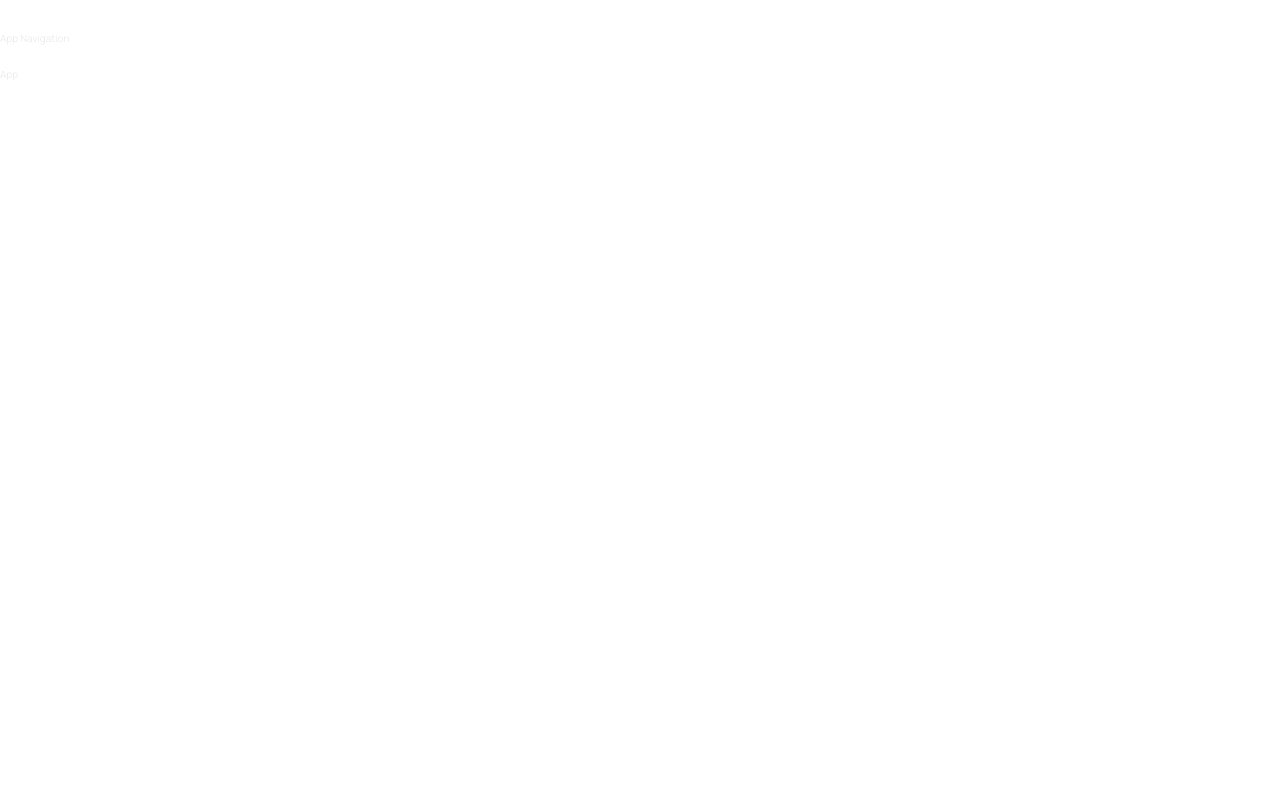
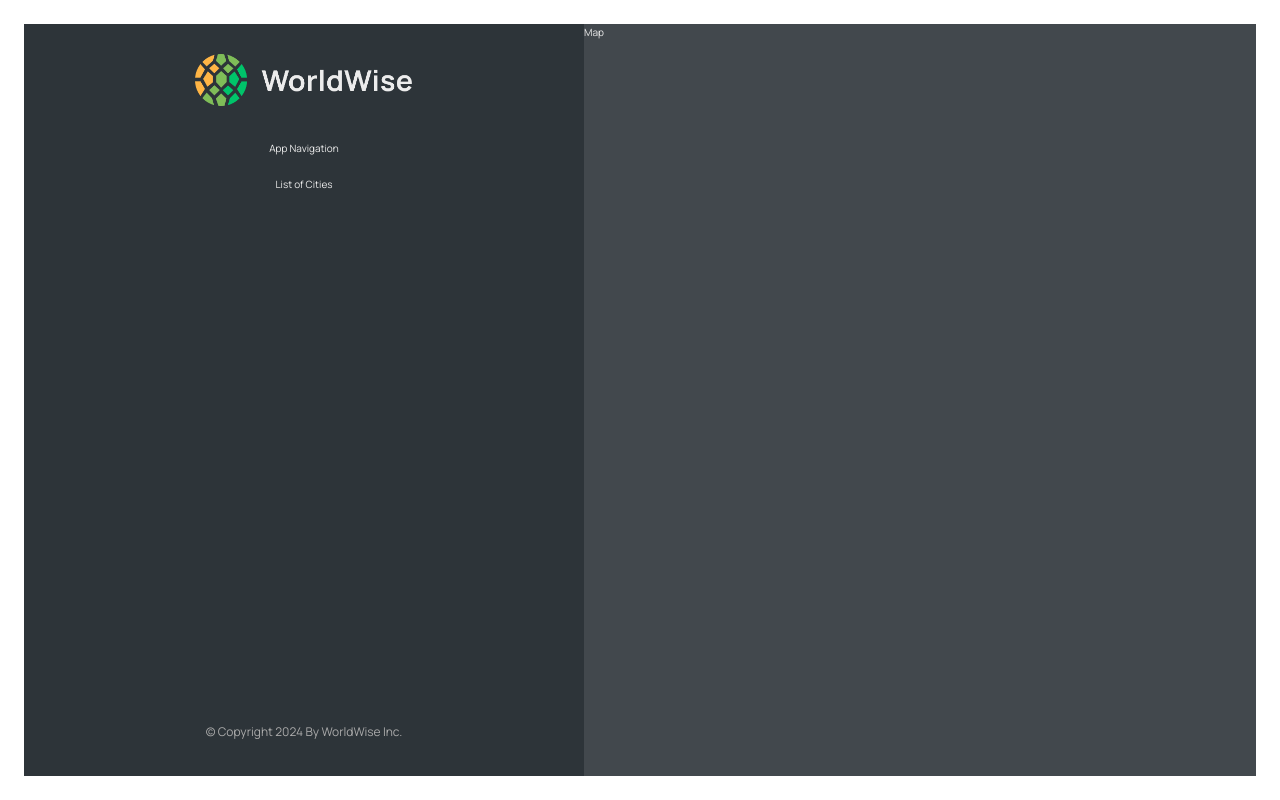
Before and after one commit to islam-solaiman/WorldWise, a React (Vite) app: page /app in a window 1280 px wide. Built offline with nearby package versions, Linux system fonts and the light colour scheme.

Commit message:
Page Layout

```diff
--- /dev/null
+++ b/src/components/Footer.jsx
@@ -0,0 +1,13 @@
+import styles from "./Footer.module.css"
+
+function Footer() {
+    return (
+            <footer className={styles.footer}>
+                <p className={styles.copyright}>
+                    &copy; Copyright {new Date().getFullYear()}     By WorldWise Inc.
+                </p>
+            </footer>
+    )
+}
+
+export default Footer
--- /dev/null
+++ b/src/components/Footer.module.css
@@ -0,0 +1,9 @@
+
+.footer {
+  margin-top: auto;
+}
+
+.copyright {
+  font-size: 1.2rem;
+  color: var(--color-light--1);
+}
--- /dev/null
+++ b/src/components/Map.jsx
@@ -0,0 +1,12 @@
+import styles from './Map.module.css'
+
+
+function Map() {
+    return (
+        <div className={styles.mapContainer}>
+            Map
+        </div>
+    )
+}
+
+export default Map
--- /dev/null
+++ b/src/components/SideBar.jsx
@@ -0,0 +1,20 @@
+import AppNav from "./AppNav"
+import styles from "./Sidebar.module.css"
+import Footer from "./Footer"
+import Logo from "./Logo"
+
+function SideBar() {
+    return (
+        <div className={styles.sidebar}>
+            <Logo />
+            <AppNav />
+
+            <p>List of Cities</p>
+
+            <Footer />
+
+        </div>
+    )
+}
+
+export default SideBar
--- a/src/components/Sidebar.module.css
+++ b/src/components/Sidebar.module.css
@@ -8,12 +8,3 @@
   align-items: center;
   height: calc(100vh - 4.8rem);
 }
-
-.footer {
-  margin-top: auto;
-}
-
-.copyright {
-  font-size: 1.2rem;
-  color: var(--color-light--1);
-}
--- a/src/pages/AppLayout.jsx
+++ b/src/pages/AppLayout.jsx
@@ -1,11 +1,13 @@
-import AppNav from "../components/AppNav"
+import styles from './AppLayout.module.css'
+import SideBar from "../components/SideBar"
+import Map from "../components/Map"
 
 
 function AppLayout() {
     return (
-        <div>
-            <AppNav/>
-            <p>App</p>
+        <div className={styles.app}>
+            <SideBar />
+            <Map />
         </div>
     )
 }
```
